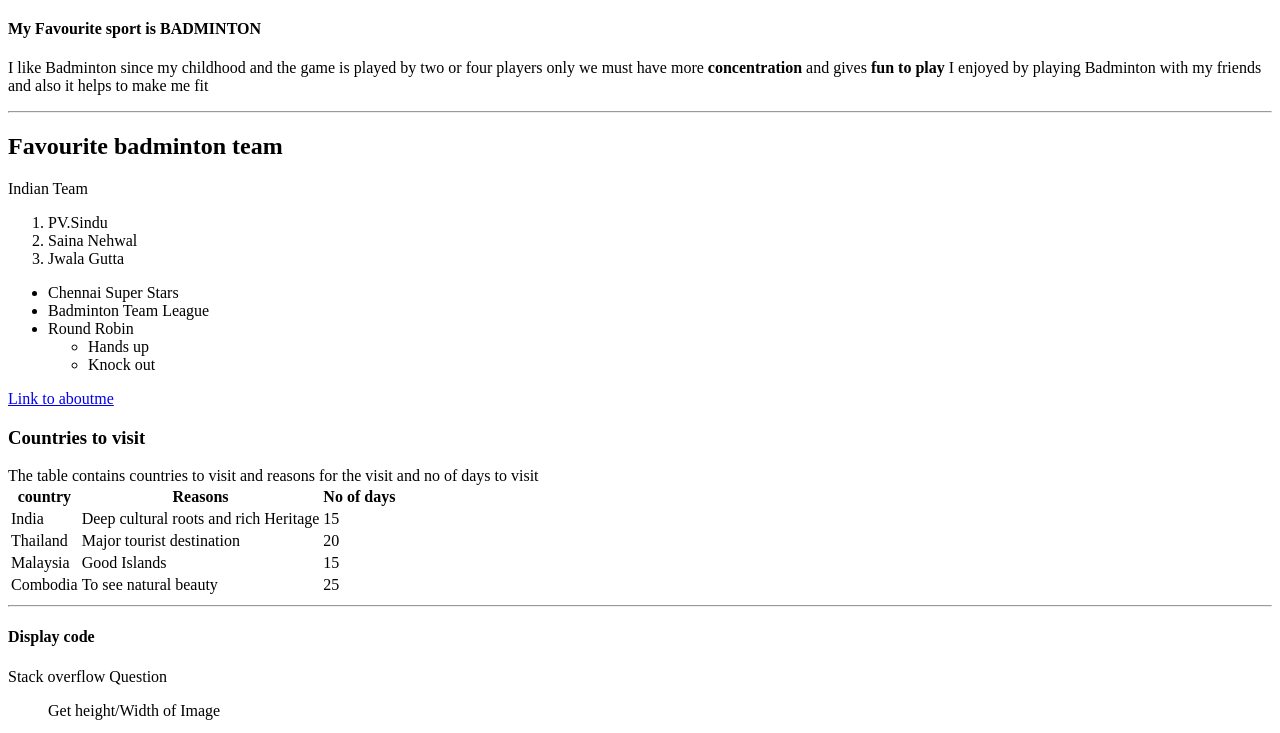
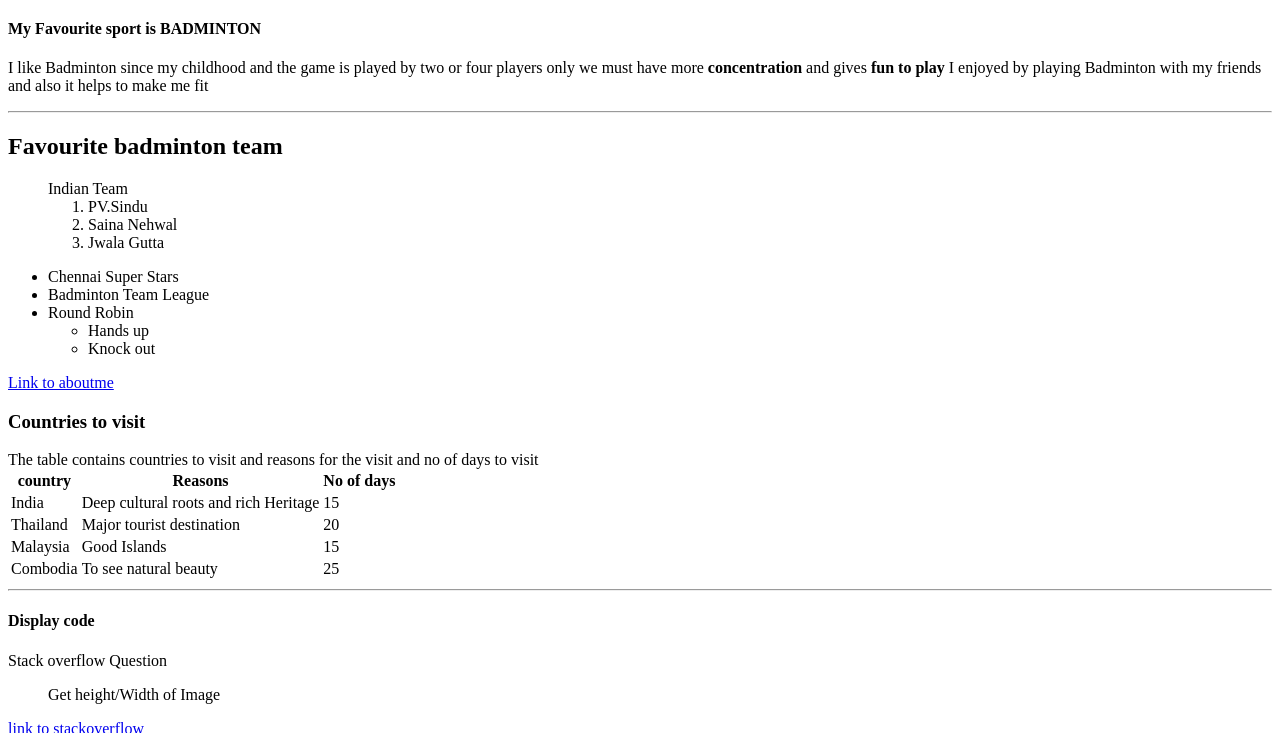
Before and after one commit to 44-563-Web-Apps-S23/44563-webapps-assignment-3-Harshitha-S561420, a plain HTML site: page index.html in a window 1280 px wide. Shown: the part 86-819 px from the top of the page. Drawn offline with Linux system fonts and the light colour scheme.

Commit message:
Update index.html

```diff
--- a/index.html
+++ b/index.html
@@ -14,12 +14,13 @@
         I like Badminton since my childhood and the game is played by two or four players only we must have more <b>concentration</b> and gives <b>fun to play</b> I enjoyed by playing Badminton with my friends and also it helps to make me fit</p>
     <hr>
     <h2>Favourite badminton team</h2>
-        <p>Indian Team</p>
+    <ol>Indian Team
         <ol>
             <li>PV.Sindu</li>
             <li>Saina Nehwal</li>
             <li>Jwala Gutta</li>
         </ol>
+    </ol>
         <ul>
             <li> Chennai Super Stars </li>
             <li> Badminton Team League</li>
```
